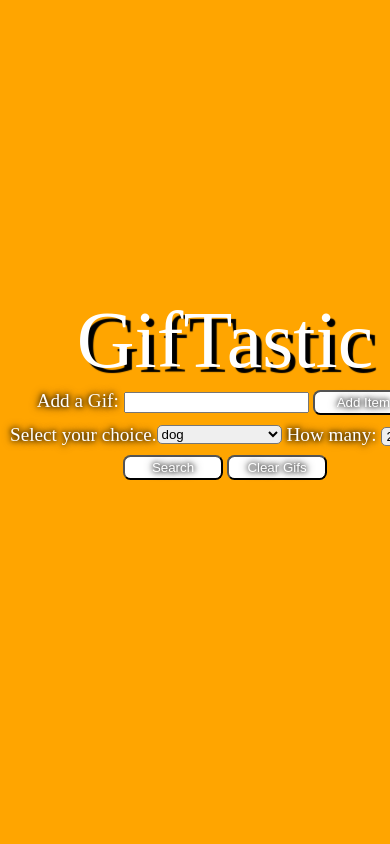
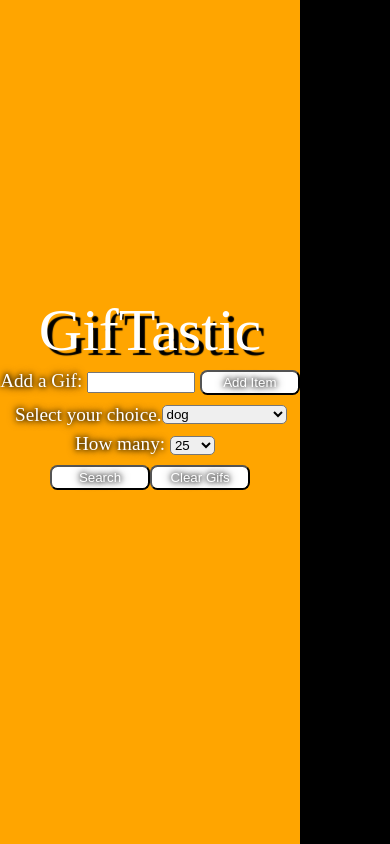
Before and after one commit to tuanqtran/week-6-homework, a PHP site: page / in a window 390 px wide. Run offline with PHP 8.4, Linux system fonts and the light colour scheme.

Commit message:
Minor tweeks to JS. Added comments to html,css sizing/styling and js.

```diff
--- /dev/null
+++ b/assets/css/sizing.css
@@ -0,0 +1,192 @@
+/*
+================================================
+================================================
+
+          Start of the GifTastic CSS.
+           Media Screen width 980px.
+
+================================================
+================================================
+*/
+@media screen and (max-width:980px){
+
+	#contentContainer{
+		width: 350px;
+	}
+
+	#header{
+		font-size: 4em;
+	}
+
+	#buttonContent{
+		width: 100px;
+	}
+
+	#gifChoiceContainer h2{
+		margin-left: 40px;
+	}
+
+	#labelContainer{
+		margin-left: 100px;
+	}
+
+	#searchButton{
+		margin-left: 75px;
+		clear: both;
+	}
+
+	#searchButton, #resetButton{
+		margin-top: 10px;
+		float: left;
+	}
+
+	#placeForClickedGifs{
+		margin-left: 350px;
+	}
+
+	.gifContentBox{
+		margin-left: 12.5px;
+	}
+
+	.gifContentBox img:hover{
+		-webkit-transform: scale(1.25);
+		padding: 0px;
+
+	}
+
+}
+
+/*
+================================================
+================================================
+
+          End of the GifTastic CSS.
+          Media Screen width 980px.
+
+================================================
+================================================
+
+***    ***    ***              ***    ***    ***
+
+================================================
+================================================
+
+         Start of the GifTastic CSS.
+          Media Screen width 768px.
+
+================================================
+================================================
+*/
+
+@media screen and (max-width:768px){
+
+	#contentContainer{
+		width: 325px;
+	}
+
+	#header{
+		font-size: 3.75em;
+	}
+
+
+	#gifChoiceContainer h2{
+		margin-left: 25px;
+	}
+
+	#labelContainer{
+		margin-left: 85px;
+	}
+
+	#searchButton{
+		margin-left: 60px;
+	}
+
+	.gifContentBox{
+		width: 190px;
+		height: 190px;
+		margin-left: -10px;
+	}
+
+	.gifContentBox img{
+		width: 165px;
+		height: 165px;
+	}
+
+	.coverBox{
+		width: 190px;
+		height: 190px;
+	}
+
+}
+
+/*
+================================================
+================================================
+
+          End of the GifTastic CSS.
+          Media Screen width 768px.
+
+================================================
+================================================
+
+***    ***    ***              ***    ***    ***
+
+================================================
+================================================
+
+         Start of the GifTastic CSS.
+          Media Screen width 640px.
+
+================================================
+================================================
+*/
+@media screen and (max-width: 640px){
+
+	#contentContainer{
+		width: 300px;
+	}
+
+	#gifChoiceContainer h2{
+		margin-left: 15px;
+	}
+
+	#labelContainer{
+		margin-left: 75px;
+	}
+
+	#searchButton{
+		margin-left: 50px;
+	}
+
+	.gifContentBox{
+		width: 290px;
+		height: 290px;
+		margin-left: -40px;
+	}
+
+	.gifContentBox img{
+		width: 265px;
+		height: 265px;
+	}
+
+	.coverBox{
+		width: 290px;
+		height: 290px;
+	}
+
+	.gifContentBox img:hover{
+		-webkit-transform: scale(1.1);
+	}
+
+}
+
+/*
+================================================
+================================================
+
+          End of the GifTastic CSS.
+          Media Screen width 640px.
+
+================================================
+================================================
+*/
--- a/assets/css/style.css
+++ b/assets/css/style.css
@@ -1,134 +1,308 @@
+/*
+================================================
+================================================
+
+          Start of the GifTastic CSS.
+
+================================================
+================================================
+
+***    ***    ***              ***    ***    ***
+
+================================================
+	   Provides a black color background
+================================================
+*/
+
 body{
 	background-color: black;
 }
-#header{
-	font-family: 'Trocchi', serif;
-	font-size: 5em;
-	text-shadow: 5px 5px 1px black;
-}
 
+/*
+================================================
+================================================
+
+         Start of the contentContainer.
+
+================================================
+================================================
+
+***    ***    ***              ***    ***    ***
+
+================================================
+   Provides a orange color background to the
+   container with a fixed position and width
+	     on the left side of the page.
+================================================
+*/
 #contentContainer{
 	background-color: orange;
 	color: white;
 	width: 450px;
 	height: 100%;
+	margin-top: -5px;
 	position: fixed;
-	margin-top: -5px;
 }
 
+/*
+================================================
+     Set font/size, centered text, provided
+   shadow and pushed the contents below down.
+================================================
+*/
 #header{
+	font-family: 'Trocchi', serif;
+	font-size: 5em;
+	text-shadow: 5px 5px 1px black;
 	margin-top: 300px;
 	text-align: center;
 }
 
+/*
+================================================
+================================================
+
+	    Start of the gif list selectors
+	         modifications section.
+
+================================================
+================================================
+*/
 #titleHeader, #gifChoiceContainer h2{
 	font-family: 'Trocchi', serif;
 	font-size: 1.2em;
+	text-shadow: 0px 0px 5px black, 0px 0px 10px black;
 	margin-top: 10px;
-	text-shadow: 0px 0px 5px black, 0px 0px 10px black;
 }
 
 #titleHeader{
 	text-align: center;
 }
 
+
 #gifChoiceContainer h2{
+	margin-left: 10px;
 	float: left;
-	margin-left: 10px;
 
 }
 
+/*
+================================================
+    Given the gif selector list a set width.
+================================================
+*/
 #gifOptions{
 	width: 125px;
+	margin-top: 10px;
 	float: left;
-	margin-top: 10px;
 	border-radius: 5px;
 }
+
+/*
+================================================
+================================================
+
+	      End of the gif list selectors
+	         modifications section.
+
+================================================
+================================================
+
+***    ***    ***              ***    ***    ***
+
+================================================
+================================================
+
+	   Start of the label list selectors
+	         modifications section.
+
+================================================
+================================================
+*/
 
 #labelContainer{
 	font-family: 'Trocchi', serif;
 	font-size: 1.2em;
+	text-shadow: 0px 0px 5px black, 0px 0px 10px black;
 	margin-top: 10px;
 	margin-left: 5px;
 	float: left;
-	text-shadow: 0px 0px 5px black, 0px 0px 10px black;
 }
 
 #limit{
 	border-radius: 5px;
 }
 
+/*
+================================================
+================================================
 
+	    End of the label list selectors
+	         modifications section.
+
+================================================
+================================================
+
+***    ***    ***              ***    ***    ***
+
+================================================
+================================================
+
+   Start of the button modifications section.
+
+================================================
+================================================
+*/
+#buttonContainer{
+	text-align: center;
+	margin-top: 40px;
+}
+
+/*
+================================================
+  Given the text/background color a white look
+   and provided a two blurred black shadows
+               behind the text.
+================================================
+*/
+#searchButton, #resetButton, #addButton{
+	text-shadow: 0px 0px 5px black, 0px 0px 10px black;
+	background-color: white;
+	color: white;
+	border-radius: 7.5px;
+	width: 100px;
+	height: 25px;
+}
+
+/*
+================================================
+================================================
+
+    End of the button modifications section.
+
+================================================
+================================================
+
+***    ***    ***              ***    ***    ***
+
+================================================
+================================================
+
+           End of the contentContainer.
+
+================================================
+================================================
+
+***    ***    ***              ***    ***    ***
+
+================================================
+================================================
+
+      Start of the Gifs image modifications.
+
+================================================
+================================================
+
+***    ***    ***              ***    ***    ***
+
+================================================
+    Pushed the gifs container to the right
+        of the contentContainer div.
+================================================
+*/
 #placeForClickedGifs{
 	margin-left: 450px;
 	margin-top: 5px;
 }
 
-#buttonContainer{
-	text-align: center;
-	margin-top: 40px;
+/*
+================================================
+  Provides a opacity black cover box over each
+     image which is later hovered to reveal
+           the normal gif coloring.
+================================================
+*/
+.coverBox{
+	background-color: black;
+	opacity: .4;
+	-moz-transition: all .125s;
+	-webkit-transition: all .125s;
+	transition: all .125s;
+	width: 275px;
+	height: 275px;
+    margin: auto;
+    display: block;
+	position: absolute;
 }
 
-#searchButton, #resetButton, #addButton{
-	border-radius: 7.5px;
-	width: 100px;
-	height: 25px;
-	background-color: white;
-	color: white;
-	text-shadow: 0px 0px 5px black, 0px 0px 10px black;
+.coverBox:hover{
+	-webkit-transform: scale(0);
+	opacity: 0;
 }
 
+/*
+================================================
+       Centered the gif boxed, provided a
+   orange glow, and given a dashed line within
+              the box container.
+================================================
+*/
 .gifContentBox{
-    /*display: block;*/
-    margin-left: 7.5px;
-    margin-right: 7.5px;
-    margin-bottom: 15px;
-	float: left;
-	width: 275px;
-	height: 275px;
-	vertical-align: middle;
 	outline: 2px dashed grey;
 	outline-offset: -7.5px;
 	border-radius: 5px;
 	-webkit-box-shadow: 0px 0px 10px orange;
 	-moz-box-shadow: 0px 0px 10px orange;
 	box-shadow: 0px 0px 10px orange;
+	width: 275px;
+	height: 275px;
+    margin-left: 7.5px;
+    margin-right: 7.5px;
+    margin-bottom: 15px;
+	vertical-align: middle;
+	float: left;
 }
 
+/*
+================================================
+   Centered the gif within the gifContentBox
+    above and provided a hover effect which
+  enlarges the image and provides a white glow.
+================================================
+*/
 .gifContentBox img{
-    margin: auto;
-    display: block;
-    margin-top: 12.5px;
+	-webkit-transition: all .5s ease;
+	-moz-transition: all .5s ease;
+	transition: all .5s ease;
 	width: 250px;
 	height: 250px;
-	-moz-transition: all .5s ease;
-	-webkit-transition: all .5s ease;
-	transition: all .5s ease;
+    margin: auto;
+    margin-top: 12.5px;
+    display: block;
 }
 
 .gifContentBox img:hover{
-	-webkit-transform:scale(1.5);
+	-webkit-transform: scale(1.5);
 	-webkit-box-shadow:0px 0px 30px white;
-	padding: 10px;
 	position: relative;
 	z-index: 10;
 }
 
-.coverBox{
-    margin: auto;
-    display: block;
-	width: 275px;
-	height: 275px;
-	background-color: black;
-	opacity: .4;
-	position: absolute;
-	-moz-transition: all 0s;
-	-webkit-transition: all 0s;
-	transition: all 0s;
-}
+/*
+================================================
+================================================
 
-.coverBox:hover{
-	height: 0%;
-	width: 0%;
-	opacity: 0;
-}
+       End of the Gifs image modifications.
+
+================================================
+================================================
+
+***    ***    ***              ***    ***    ***
+
+================================================
+================================================
+
+           End of the GifTastic CSS.
+
+================================================
+================================================
--- a/index.html
+++ b/index.html
@@ -3,26 +3,40 @@
 <head>
 	<meta charset="UTF-8">
 	<title>GifTastic</title>
+	<!-- Reference to css reset sheet. -->
 	<link rel="stylesheet" type="text/css" href="assets/css/reset.css">
+	<!-- Reference to main css styling sheet. -->
 	<link rel="stylesheet" type="text/css" href="assets/css/style.css">
+	<!-- Reference to Media Queries css styling sheet. -->
+	<link rel="stylesheet" type="text/css" href="assets/css/sizing.css">
+	<!-- Ensures the page is mobile responsive. -->
+	<meta name="viewport" content="width=device-width, initial-scale=1">
 </head>
 <body>
+	<!-- Start of the contentContainer. -->
 	<div id="contentContainer">
+
+		<!-- Header Title Text. -->
 		<div id="header">GifTastic</div>
 
+		<!-- Beginning of the entire gif form. -->
 		<form>
+			<!-- Embedded h2 text, text input box and a add button to place content within the gifOptions later on. -->
 			<h2 id="titleHeader">Add a Gif: <input type="text" for="addButton" id="buttonContent"> <button type="button" id="addButton">Add Item</button></h2>
-
+			<!-- Beginning of the gifChoiceContainer section. -->
 			<section id="gifChoiceContainer">
 				<h2>Select your choice. </h2>
+				<!-- Contains the gif options in choice to pick from. -->
 				<select id="gifOptions">
 					<option value="gifOptionsToPickFrom" id="option-1">dog</option>
 					<option value="gifOptionsToPickFrom" id="option-2">bird</option>
 					<option value="gifOptionsToPickFrom" id="option-3">fish</option>
 				</select>
-			</section>
+			</section> <!-- End of the gifChoiceContainer section -->
 
+			<!-- Beginning of the labelContainer section. -->
 			<section id="labelContainer">
+				<!-- Contains the set value to provide how many gifs to be shown. -->
 				<label for="limit">How many: </label>
 				<select id="limit">
 					<option value=1>1</option>
@@ -32,18 +46,23 @@
 					<option value=50>50</option>
 					<option value=100>100</option>
 				</select>
-			</section>
+			</section> <!-- End of the labelContainer section -->
 
+			<!-- Beginning of the buttonContainer section. -->
 			<section id="buttonContainer">
 				<button type="button" id="searchButton">Search</button>
 				<button type="button" id="resetButton">Clear Gifs</button>
-			</section>
-		</form>
+			</section> <!-- End of the buttonContainer section -->
+		</form> <!-- End of the entire gif form. -->
+
 	</div>
 
-	<div id="placeForClickedGifs"></div>
+	<!-- Beginning of the placeForClickedGifs div which will contain added gifs. -->
+	<div id="placeForClickedGifs"></div> <!-- End of the placeForClickedGifs div -->
 
+	<!-- Reference to jquery version 2.2.3. -->
 	<script src="https://code.jquery.com/jquery-2.2.3.js" integrity="sha256-laXWtGydpwqJ8JA+X9x2miwmaiKhn8tVmOVEigRNtP4=" crossorigin="anonymous"></script>
+	<!-- Reference to giphy javascript sheet. -->
 	<script type="text/javascript" src="assets/javascript/giphy.js"></script>
 </body>
 </html>
```
Also changed, not shown: assets/javascript/giphy.js (+84 -32 lines).
